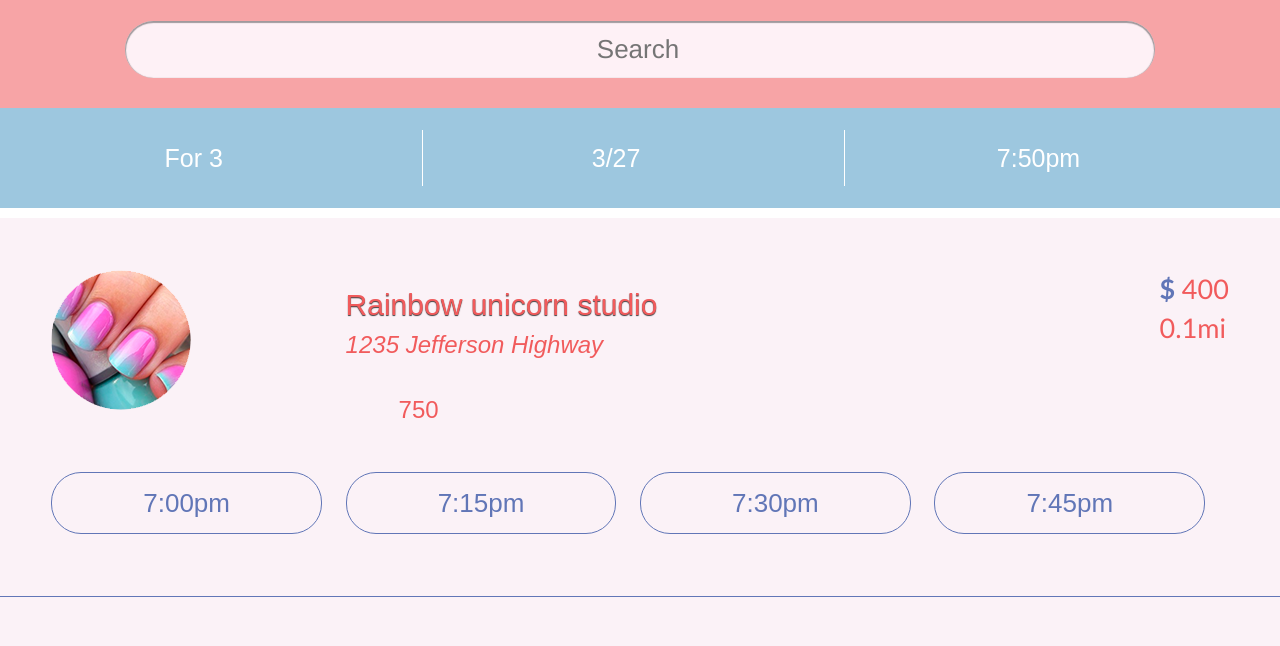
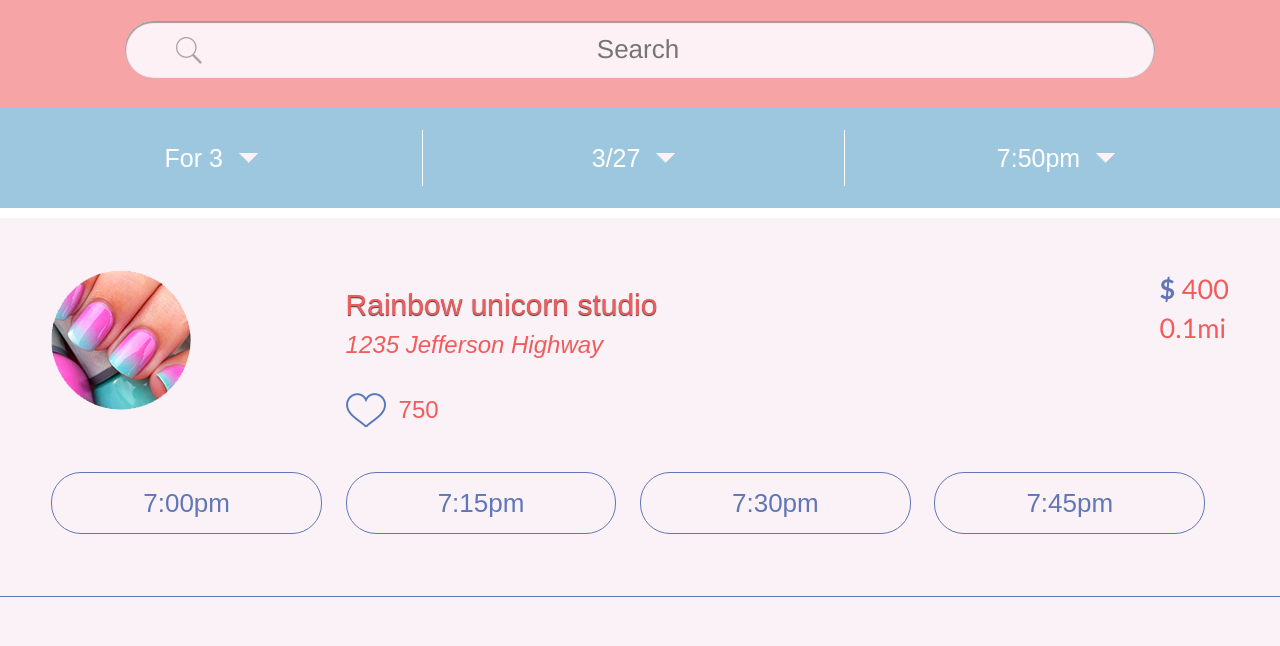
Before and after one commit to yura-skochenko/TippiTime, a plain HTML site: page index.html in a window 1280 px wide. Shown: the part 74-720 px from the top of the page. Drawn offline with Linux system fonts and the light colour scheme.

Commit message:
url image in css

```diff
--- a/styles/style.css
+++ b/styles/style.css
@@ -55,7 +55,7 @@ header .search span{
 	position: absolute;
 	top: 16px;
 	left: 13%;
-	background: url(image/search_tool.png) no-repeat center;
+	background: url(../image/search_tool.png) no-repeat center;
 }
 nav{
     background: #9dc7df;
@@ -78,7 +78,7 @@ nav li div{
 }
 nav li span{
     padding-right: 35px;
-    background: url(image/arrows.png) no-repeat center right;
+    background: url(../image/arrows.png) no-repeat center right;
 }
 section{
     height: auto;
@@ -122,7 +122,7 @@ section li.title-text .likes{
     font-family: Arial, Verdana;
     line-height: 34px;
     padding-left: 53px;
-    background: url(image/likes.png) no-repeat top left;
+    background: url(../image/likes.png) no-repeat top left;
 }
 section li.price{
     float: right;
```
